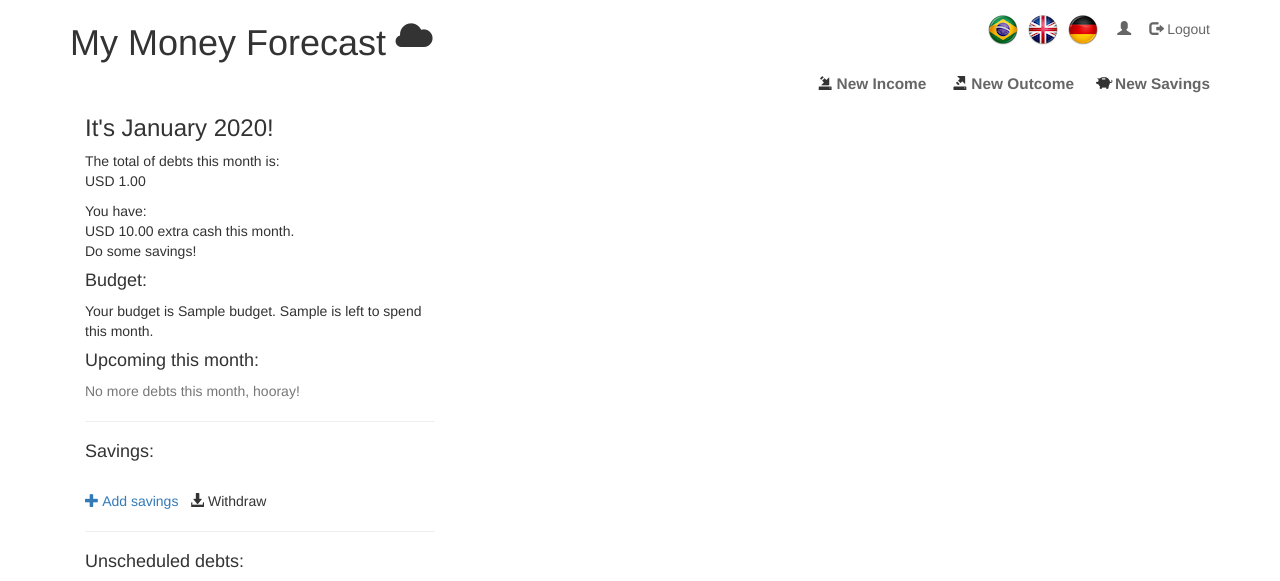
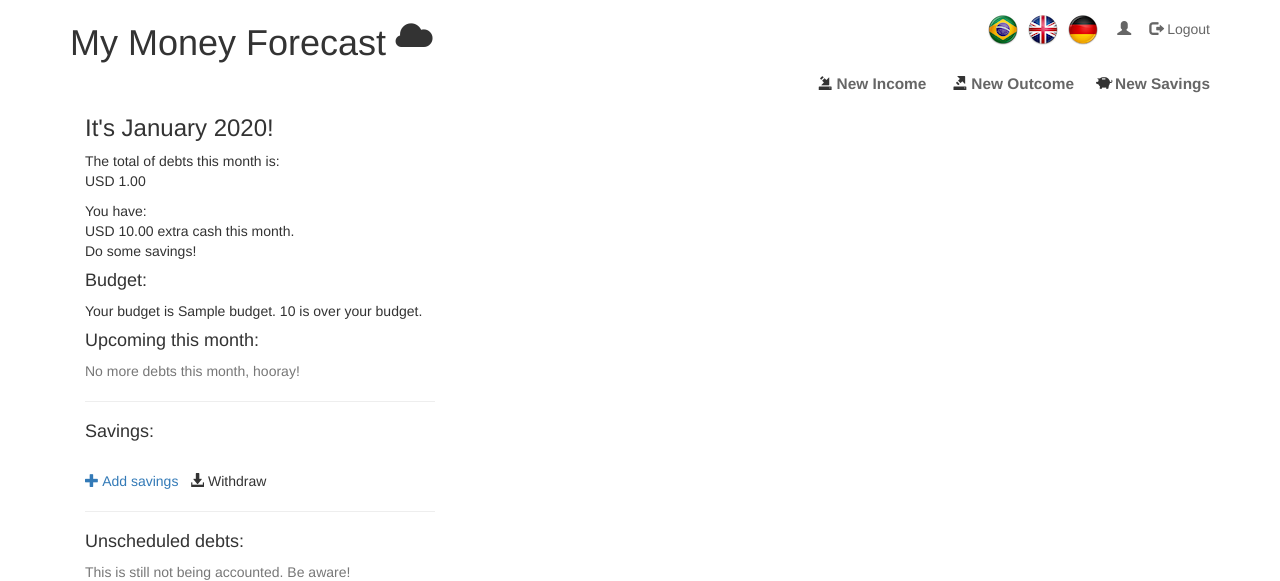
Before and after one commit to curaloucura/money-forecast, a Django app: template moneyforecast/records/templates/base.html in a window 1280 px wide. Shown: the top 581 px of the page. Run offline with Django 3.2, Linux system fonts and the light colour scheme; the template is opened without the code that fills it: most values are stand-ins (such as "Sample title", 1, 10 or a date in 2020); some libraries are stand-ins or nearby versions.

Commit message:
Budget: add info about over the amount

```diff
--- a/moneyforecast/records/month_control.py
+++ b/moneyforecast/records/month_control.py
@@ -59,6 +59,7 @@ class MonthControl(object):
     def _set_budget_amounts(self, amount_used):
         self.used_budget = min(amount_used, self.budget)
         self.remaining_budget = self.budget - self.used_budget
+        self.budget_over_amount = max(amount_used - self.budget, 0)
 
     def _calculate_totals(self):
         self.initial_balance = self.get_initial_balance()
--- a/moneyforecast/records/templates/includes/sidebar.html
+++ b/moneyforecast/records/templates/includes/sidebar.html
@@ -30,7 +30,11 @@
 	</h4>
 	<p>
 		Your budget is {{ current_month.budget }}.
-		{{ current_month.remaining_budget }} is left to spend this month.
+		{% if current_month.remaining_budget >= 0 %}
+			{{ current_month.remaining_budget }} is left to spend this month.
+		{% else %}
+			{{ budget_over_amount }} is over your budget.
+		{% endif %}
 	</p>
 
 	<h4>
```
